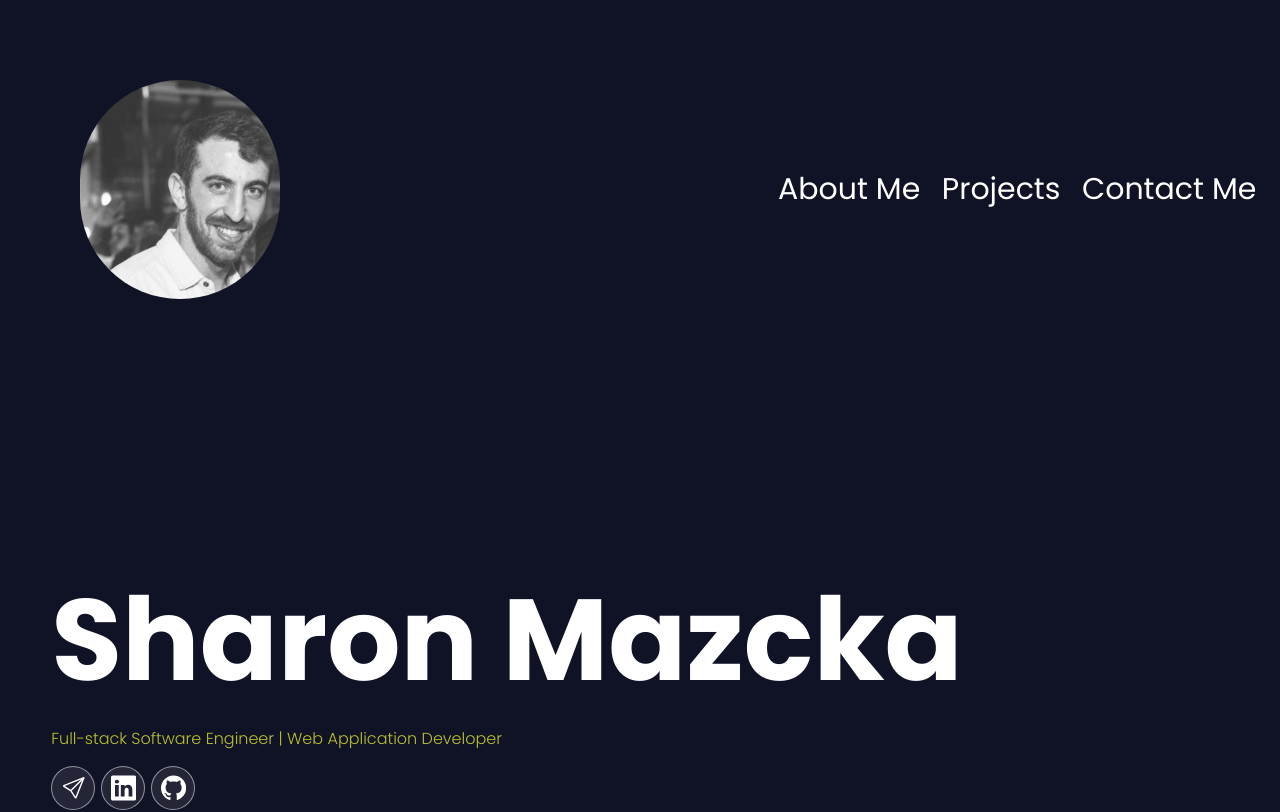
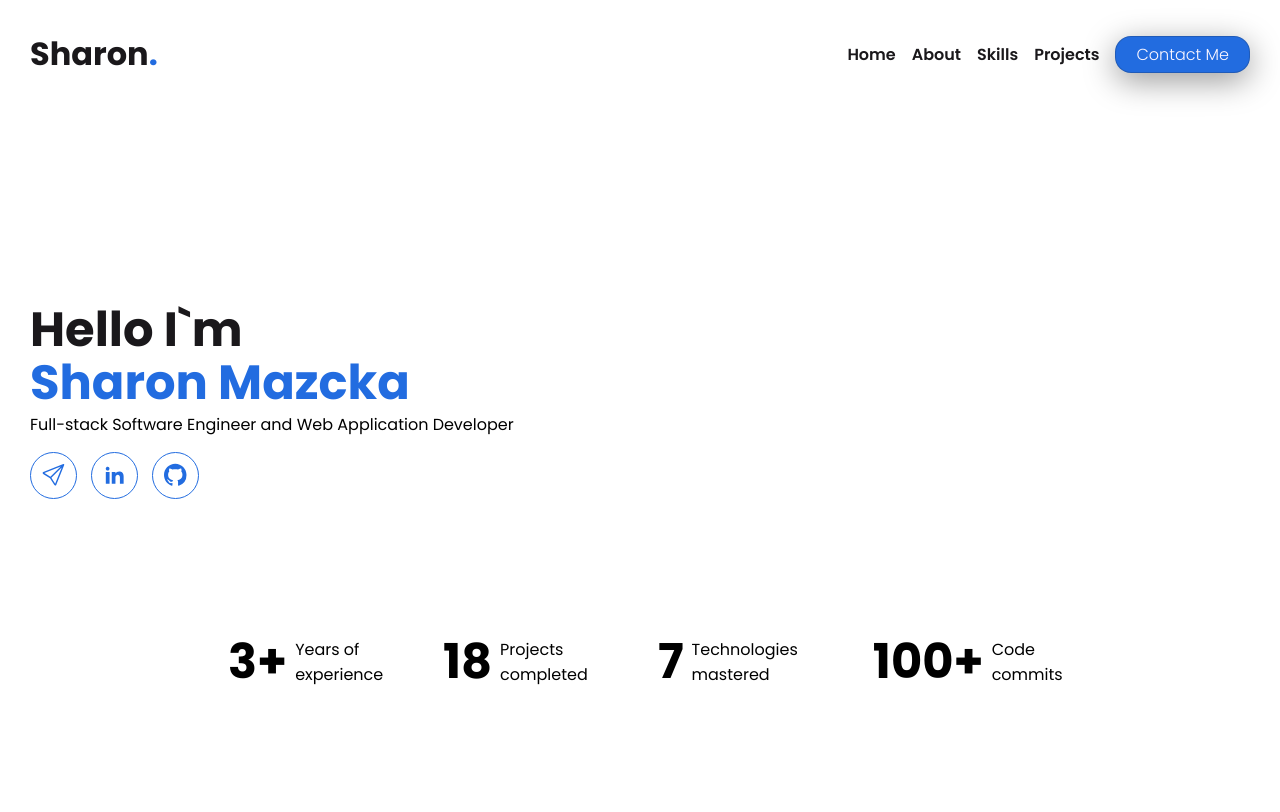
Before and after one commit to Shashoon/myportofilo, a React (Create React App) app: page / in a window 1280 px wide. Shown: the top 812 px of the page. Built offline with nearby package versions, Linux system fonts and the light colour scheme.

Commit message:
new design for top navbar, home and counter components

```diff
--- a/src/App.js
+++ b/src/App.js
@@ -14,19 +14,31 @@ const App = () => {
 
     return (
         <div>
-            <nav>
-                <div className='image-container'>
+            <div className='navbar'>
+                {/* <div className='image-container'>
                     <img src={require('./Images/profile.jpg')} className='image' />
+                </div> */}
+
+                <div>
+                    <h1 className='nav-title'>Sharon<span className='highlight-text'>.</span></h1>
                 </div>
-                <ul id='list'>
+                {/* <ul id='list'>
                     <li><a href='#about'>About Me</a></li>
                     <li><a href='#projects'>Projects</a></li>
                     <li><a href='#contact'>Contact Me</a></li>
-                </ul>
+                </ul> */}
+
+                <div className='navbar-btns'>
+                    <a className='navbar-item' href='#home'>Home</a>
+                    <a className='navbar-item' href='#about'>About</a>
+                    <a className='navbar-item' href='#about'>Skills</a>
+                    <a className='navbar-item' href='#projects'>Projects</a>
+                    <a className='primary-btn' href='#contact'>Contact Me</a>
+                </div>
                 <button className='hamburger' id='hamburger' onClick={toggleList}>
                     <svg height="55" viewBox="0 0 21 21" width="55" xmlns="http://www.w3.org/2000/svg"><g fill="none" fillRule="evenodd" stroke="currentColor" strokeLinecap="round" strokeLinejoin="round"><path d="m4.5 6.5h12" /><path d="m4.498 10.5h11.997" /><path d="m4.5 14.5h11.995" /></g></svg>
                 </button>
-            </nav>
+            </div>
             <Home />
             <Info />
             <Projects />
--- /dev/null
+++ b/src/Components/Counter.js
@@ -0,0 +1,30 @@
+import React from 'react';
+import '../Styles/Counter.css';
+
+const Counter = () => {
+    return (
+        <section className='counter'>
+            <div className='box-wrapper'>
+                <div className='counter-item'>
+                    <div className='item-digits'>3+</div>
+                    <div className='item-text'>Years of experience</div>
+                </div>
+                <div className='counter-item'>
+                    <div className='item-digits'>18</div>
+                    <div className='item-text'>Projects completed</div>
+                </div>
+                <div className='counter-item'>
+                    <div className='item-digits'>7</div>
+                    <div className='item-text'>Technologies mastered</div>
+                </div>
+                <div className='counter-item'>
+                    <div className='item-digits'>100+</div>
+                    <div className='item-text'>Code commits</div>
+                </div>
+
+            </div>
+        </section>
+    )
+}
+
+export default Counter
--- a/src/Components/Home.js
+++ b/src/Components/Home.js
@@ -1,12 +1,13 @@
 import React from 'react';
 import '../Styles/Home.css';
 import Cubes from './Cubes';
+import Counter from './Counter';
 
 const Home = () => {
 
     return (
-        <section className='home'>
-            <div className='titles-area'>
+        <section className='home' id='home'>
+            {/* <div className='titles-area'>
                 <div className='titles'>
                     <h1>Sharon Mazcka</h1>
                     <p>Full-stack Software Engineer | Web Application Developer</p>
@@ -24,7 +25,30 @@ const Home = () => {
                 </div>
             </div>
 
-            <Cubes />
+            <Cubes /> */}
+
+            <div className='home-wrapper'>
+                <div className='home-content'>
+                    <h1 className='title'>Hello I`m</h1>
+                    <h1 className='title highlight-text'>Sharon Mazcka</h1>
+                    <p>Full-stack Software Engineer and Web Application Developer</p>
+                </div>
+
+                <div className="social-icons">
+                    <a className='social-item' href="#contact">
+                        <svg xmlns="http://www.w3.org/2000/svg" width="42" height="22" fill="currentColor" className="bi bi-send" viewBox="0 0 16 16"> <path d="M15.854.146a.5.5 0 0 1 .11.54l-5.819 14.547a.75.75 0 0 1-1.329.124l-3.178-4.995L.643 7.184a.75.75 0 0 1 .124-1.33L15.314.037a.5.5 0 0 1 .54.11ZM6.636 10.07l2.761 4.338L14.13 2.576 6.636 10.07Zm6.787-8.201L1.591 6.602l4.339 2.76 7.494-7.493Z" /> </svg>
+                    </a>
+                    <a className='social-item' href="https://www.linkedin.com/in/sharon-mazcka/" target='_blank'>
+                        <svg xmlns="http://www.w3.org/2000/svg" viewBox="0 0 24 24" fill="currentColor"><path d="M6.94048 4.99993C6.94011 5.81424 6.44608 6.54702 5.69134 6.85273C4.9366 7.15845 4.07187 6.97605 3.5049 6.39155C2.93793 5.80704 2.78195 4.93715 3.1105 4.19207C3.43906 3.44699 4.18654 2.9755 5.00048 2.99993C6.08155 3.03238 6.94097 3.91837 6.94048 4.99993ZM7.00048 8.47993H3.00048V20.9999H7.00048V8.47993ZM13.3205 8.47993H9.34048V20.9999H13.2805V14.4299C13.2805 10.7699 18.0505 10.4299 18.0505 14.4299V20.9999H22.0005V13.0699C22.0005 6.89993 14.9405 7.12993 13.2805 10.1599L13.3205 8.47993Z"></path></svg>
+                    </a>
+                    <a className='social-item' href="https://github.com/Shashoon">
+                        <svg xmlns="http://www.w3.org/2000/svg" width="42" height="42" fill="currentColor" className="bi bi-github" viewBox="0 0 16 16"> <path d="M8 0C3.58 0 0 3.58 0 8c0 3.54 2.29 6.53 5.47 7.59.4.07.55-.17.55-.38 0-.19-.01-.82-.01-1.49-2.01.37-2.53-.49-2.69-.94-.09-.23-.48-.94-.82-1.13-.28-.15-.68-.52-.01-.53.63-.01 1.08.58 1.23.82.72 1.21 1.87.87 2.33.66.07-.52.28-.87.51-1.07-1.78-.2-3.64-.89-3.64-3.95 0-.87.31-1.59.82-2.15-.08-.2-.36-1.02.08-2.12 0 0 .67-.21 2.2.82.64-.18 1.32-.27 2-.27.68 0 1.36.09 2 .27 1.53-1.04 2.2-.82 2.2-.82.44 1.1.16 1.92.08 2.12.51.56.82 1.27.82 2.15 0 3.07-1.87 3.75-3.65 3.95.29.25.54.73.54 1.48 0 1.07-.01 1.93-.01 2.2 0 .21.15.46.55.38A8.012 8.012 0 0 0 16 8c0-4.42-3.58-8-8-8z" /> </svg>
+                    </a>
+                </div>
+
+            </div>
+
+            <Counter />
 
         </section>
     )
--- /dev/null
+++ b/src/Styles/Counter.css
@@ -0,0 +1,29 @@
+.counter {
+  width: 100%;
+  display: flex;
+  justify-content: center;
+}
+
+.box-wrapper {
+  display: flex;
+  flex-direction: row;
+  justify-content: space-evenly;
+}
+
+.counter-item {
+  display: flex;
+  flex-direction: row;
+  align-items: center;
+  width: 20%;
+  gap: 0.5rem;
+}
+
+.item-digits {
+  font-size: 3rem;
+  font-weight: 700;
+}
+
+.item-text {
+  font-size: 1rem;
+  font-weight: 500;
+}
--- a/src/Styles/Home.css
+++ b/src/Styles/Home.css
@@ -1,11 +1,9 @@
 .home {
-  height: 90vh;
-  background-color: #101226;
-  color: white;
-  font-size: 40px;
+  height: 70vh;
+  padding: 70px 30px;
 }
 
-nav {
+/* nav {
   display: flex;
   justify-content: space-between;
   align-items: center;
@@ -52,11 +50,6 @@ li a:hover {
   margin-top: 85px;
 }
 
-h1 {
-  font-size: 9vw;
-  margin: 0;
-}
-
 p {
   margin: 0;
   font-size: 1rem;
@@ -99,14 +92,14 @@ p {
 .social-icon a {
   width: 42px;
   height: 42px;
-  background: rgba(217, 217, 217, 0.1);
+  background: rgb(0 0 0 / 24%);
   display: inline-flex;
   border-radius: 50%;
   margin-right: 6px;
   align-items: center;
   justify-content: center;
   line-height: 1;
-  border: 1px solid rgba(255, 255, 255, 0.5);
+  border: 1px solid rgb(96 96 96 / 50%);
 }
 
 .social-icon a::before {
@@ -141,4 +134,53 @@ p {
 .social-icon a:hover img {
   filter: brightness(0) saturate(100%) invert(0%) sepia(7%) saturate(98%)
     hue-rotate(346deg) brightness(95%) contrast(86%);
+} */
+
+/* new design */
+
+.home-wrapper {
+  display: flex;
+  align-items: flex-start;
+  justify-content: center;
+  flex-direction: column;
+  min-height: 80%;
 }
+
+.home-content {
+  display: flex;
+  flex-direction: column;
+  gap: 5px;
+}
+
+.title {
+  font-size: 3rem;
+  line-height: 3rem;
+  color: var(--black);
+}
+
+.social-icons {
+  display: flex;
+  padding-top: 15px;
+  gap: 0.5rem;
+}
+
+.social-item {
+  width: 45px;
+  height: 45px;
+  display: inline-flex;
+  border-radius: 50%;
+  margin-right: 6px;
+  align-items: center;
+  justify-content: center;
+  line-height: 1;
+  border: 1px solid var(--primary);
+
+  svg {
+    fill: var(--primary);
+    width: 50%;
+  }
+
+  &:hover {
+    border-width: 2px;
+  }
+}
--- a/src/index.css
+++ b/src/index.css
@@ -3,6 +3,9 @@
 body {
   font-family: "Poppins", sans-serif;
   margin: 0;
+  --primary: #226ce0;
+  --white: #fcf7ff;
+  --black: #1a181b;
 }
 
 .sub-section {
@@ -13,16 +16,6 @@ body {
   margin-top: 120px;
   padding-bottom: 100px;
   width: 100%;
-}
-
-a {
-  text-decoration: none;
-  color: white;
-}
-
-nav {
-  background-color: #101226;
-  justify-content: space-between;
 }
 
 .image-container {
@@ -38,6 +31,64 @@ nav {
 
 .hamburger {
   display: none;
+}
+
+/* new desing */
+
+h1,
+p {
+  margin: 0;
+}
+
+.primary-btn {
+  background-color: var(--primary);
+  color: var(--white);
+  font-weight: 300;
+  border-radius: 1rem;
+  padding: 5px 20px;
+  text-decoration: none;
+  border: 1px solid rgb(26 26 26 / 20%);
+  box-shadow: 0 8px 32px 0 rgb(0 0 0 / 40%);
+
+  &:hover {
+    font-weight: 500;
+    border: 1px solid rgb(26 26 26 / 50%);
+  }
+}
+
+.navbar {
+  display: flex;
+  justify-content: space-between;
+  align-items: center;
+  color: var(--black);
+  padding: 30px;
+}
+
+.nav-title {
+  font-size: 2rem;
+  color: var(--black);
+}
+
+.navbar-btns {
+  display: flex;
+  flex-direction: row;
+  align-items: center;
+  gap: 1rem;
+}
+
+.navbar-item {
+  font-size: 1rem;
+  font-weight: 600;
+  text-decoration: none;
+  color: var(--black);
+}
+
+.navbar-item:hover {
+  color: var(--primary);
+}
+
+.highlight-text {
+  color: var(--primary);
 }
 
 @media only screen and (max-width: 1000px) {
```
